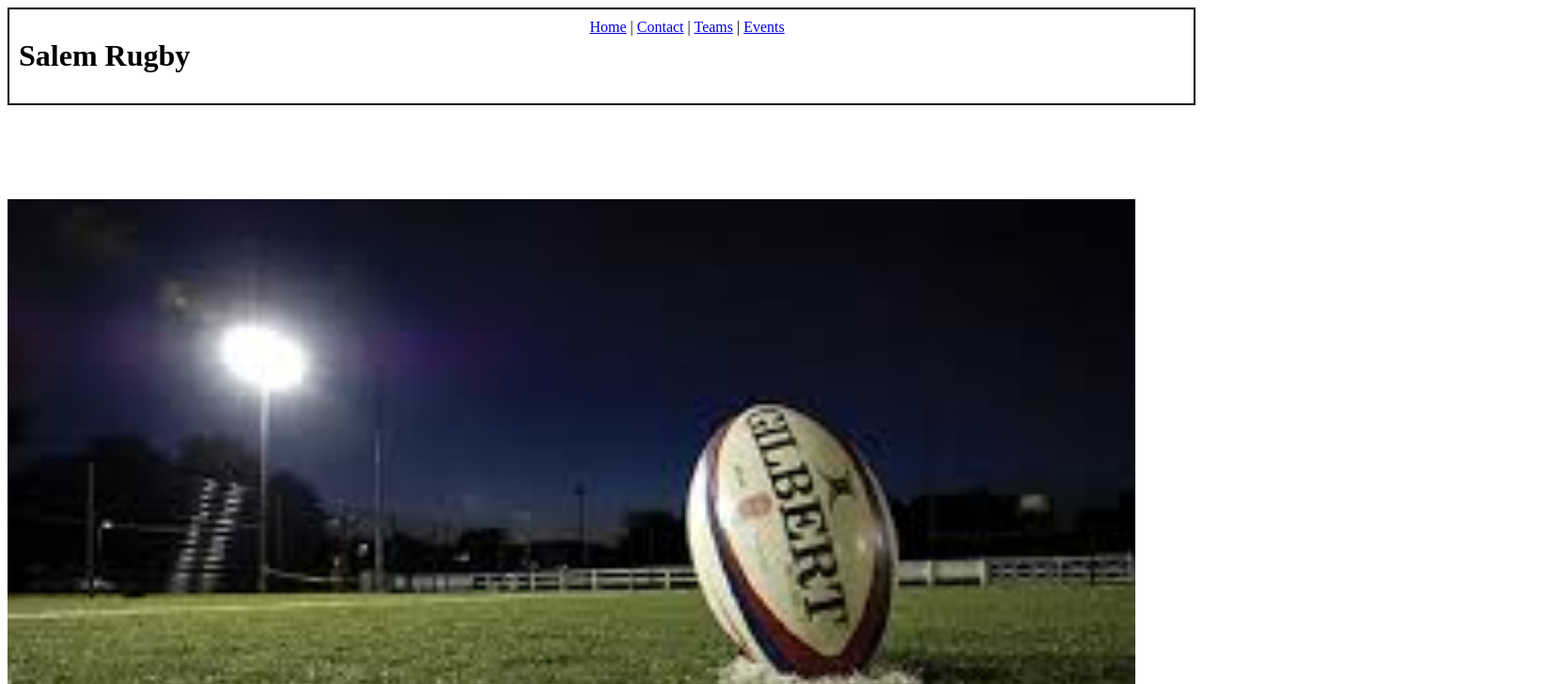
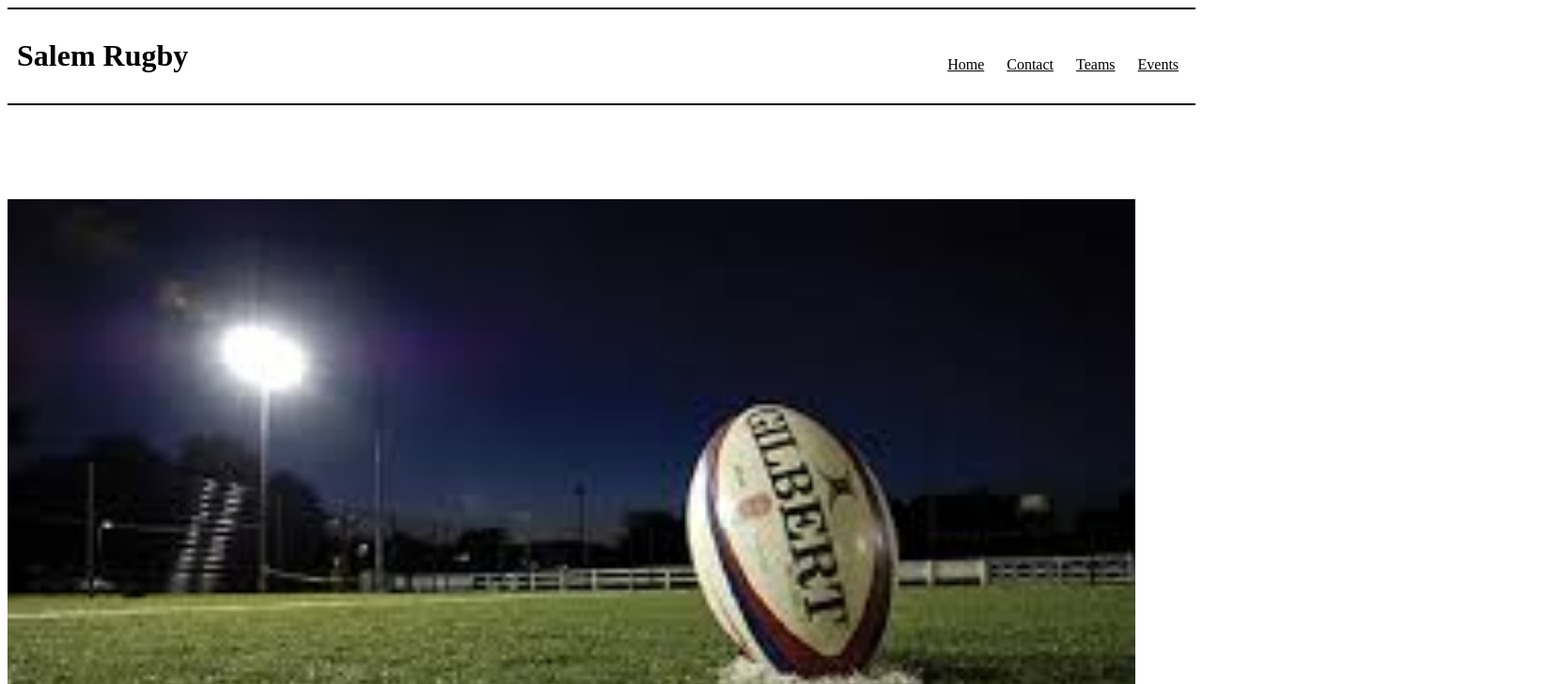
Before and after one commit to AlexGarcia2/capstone, a React app: page / in a window 1280 px wide. Shown: the top 728 px of the page at 94% size, 1662 px wide, since content can reach past the window. Built offline with nearby package versions, Linux system fonts and the light colour scheme.

Commit message:
add spacing and styling to header

```diff
--- a/src/components/Header.jsx
+++ b/src/components/Header.jsx
@@ -6,12 +6,19 @@ const navBar={
   position:'relative',
   padding:'10px',
   backgroundColor:'white',
-  border:'2px solid black',
+  borderTop:'2px solid black',
+  borderBottom:'2px solid black',
   display:'grid',
   gridTemplateColumns:'auto auto'
 }
 const bottons={
-  float:'right'
+  position:'relative',
+  left:'400px',
+  top:'40px',
+}
+const buttonSpace={
+  color:'black',
+  margin:'10px'
 }
 
 function Header(){
@@ -21,7 +28,7 @@ function Header(){
       <h1>Salem Rugby</h1>
     </div>
     <div style={bottons}>
-      <Link to="/">Home</Link> | <Link to="/Contact">Contact</Link> | <Link to="/Teams">Teams</Link> | <Link to="/Events">Events</Link>
+     <Link style={buttonSpace} to="/">Home</Link>  <Link style={buttonSpace} to="/Contact">Contact</Link>  <Link style={buttonSpace} to="/Teams">Teams</Link>  <Link style={buttonSpace} to="/Events">Events</Link>
     </div>
     </div>
   );
```
